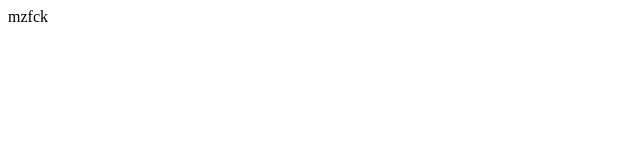
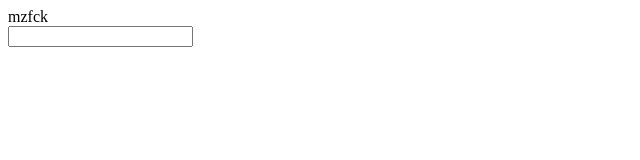
Before and after one commit to satu1kaa/vue3_firstproject, a Vue app: page / in a window 1280 px wide. Shown: the top 160 px of the page, without its empty margins (0-640 px from the left). Built offline with nearby package versions, Linux system fonts and the light colour scheme.

Commit message:
test commit

```diff
--- a/src/App.vue
+++ b/src/App.vue
@@ -2,7 +2,7 @@
     <div>
         mzfck
     </div>
-
+    <input type="text">
 </template>
 
 <script>
```
